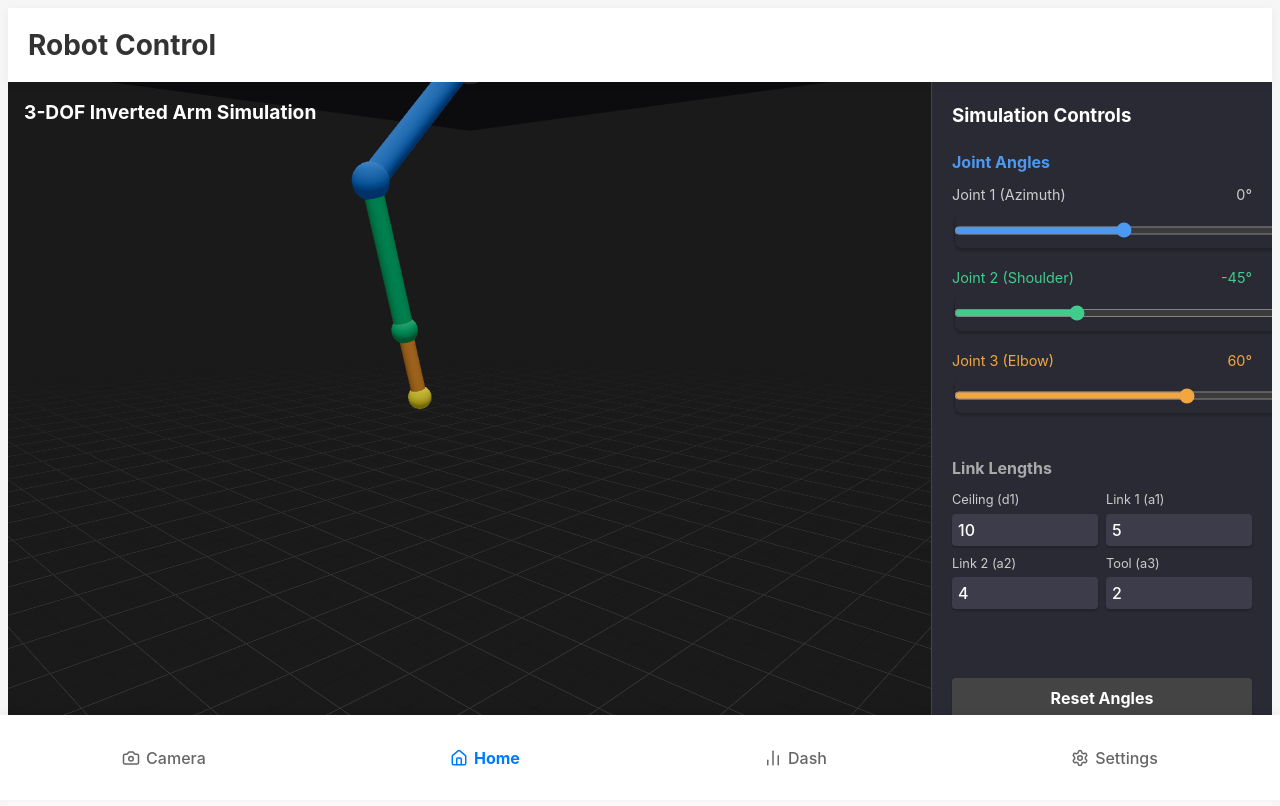
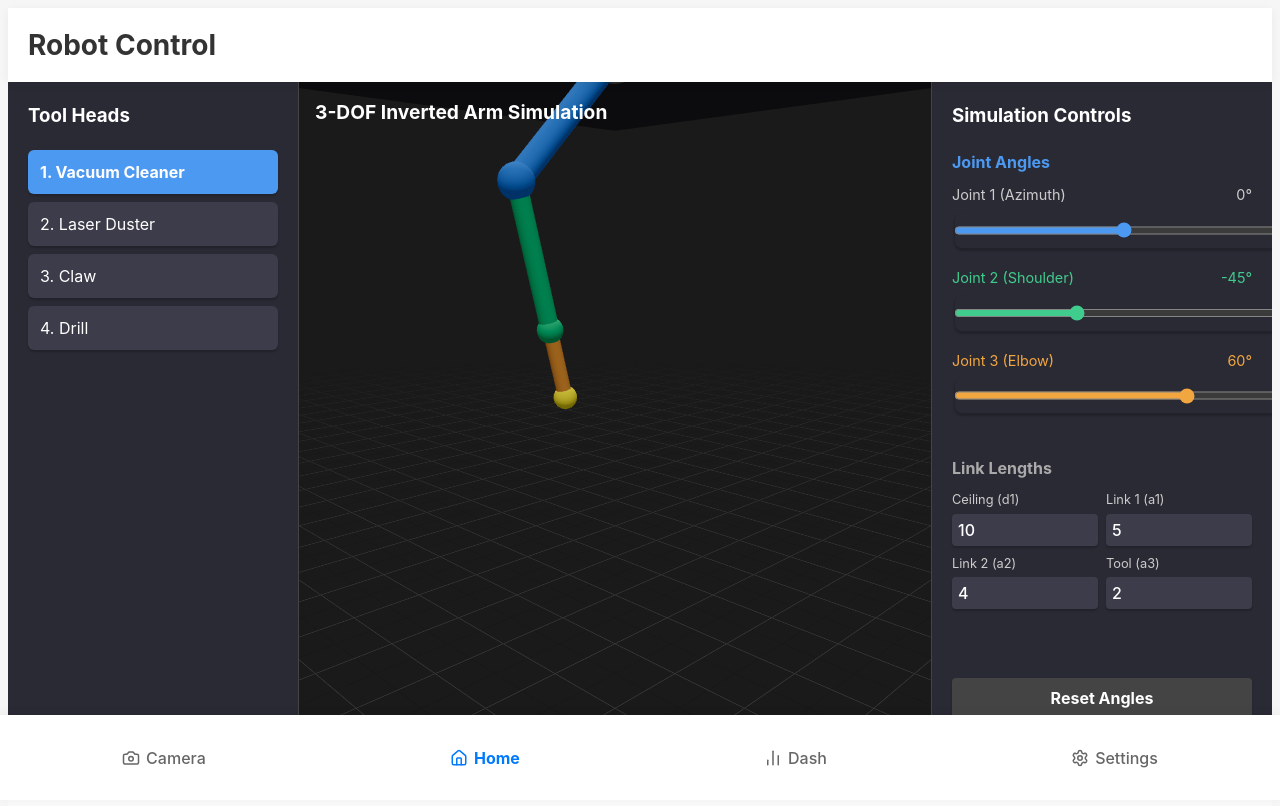
Before and after one commit to SphinxK/Fusion_Hackathon, a React (Vite) app in the folder fusionhack-app/: page / in a window 1280 px wide. Both pictures are taken after a click on the button "Home". Shown: the top 806 px of the page. Built offline with nearby package versions, Linux system fonts and the light colour scheme; no server answers.

Commit message:
Tool buttons added

```diff
--- a/fusionhack-app/src/App.jsx
+++ b/fusionhack-app/src/App.jsx
@@ -6,7 +6,6 @@ import CameraPage from "./camera";
 import ArmSimulation from "./ArmSimulation";
 import "./App.css";
 
-// 1. We move the Tauri boilerplate into the HomePage so it doesn't clutter the other tabs!
 const HomePage = () => {
   const [az, setAz] = useState(0);
   const [th2, setTh2] = useState(-45);
@@ -15,9 +14,40 @@ const HomePage = () => {
   const [a1, setA1] = useState(5);
   const [a2, setA2] = useState(4);
   const [a3, setA3] = useState(2);
+  const [activeTool, setActiveTool] = useState(1);
 
   return (
     <div style={{ display: 'flex', height: '100%', width: '100%' }}>
+      <div style={{ width: '250px', backgroundColor: '#2a2a35', padding: '20px', borderRight: '1px solid #444', overflowY: 'auto' }}>
+        <h3 style={{ marginTop: 0, marginBottom: '20px', color: '#fff' }}>Tool Heads</h3>
+        <div style={{ display: 'flex', flexDirection: 'column', gap: '8px' }}>
+          {[
+            { id: 1, name: '1. Vacuum Cleaner' },
+            { id: 2, name: '2. Laser Duster' },
+            { id: 3, name: '3. Claw' },
+            { id: 4, name: '4. Drill' }
+          ].map(tool => (
+            <button
+              key={tool.id}
+              onClick={() => setActiveTool(tool.id)}
+              style={{
+                padding: '12px',
+                background: activeTool === tool.id ? '#4c99f2' : '#3c3c4a',
+                color: '#fff',
+                border: 'none',
+                borderRadius: '6px',
+                cursor: 'pointer',
+                textAlign: 'left',
+                fontWeight: activeTool === tool.id ? 'bold' : 'normal',
+                transition: 'background 0.2s'
+              }}
+            >
+              {tool.name}
+            </button>
+          ))}
+        </div>
+      </div>
+
       {/* 3D Visualizer Container */}
       <div style={{ flex: 1, backgroundColor: '#1a1a1a', position: 'relative' }}>
         <ArmSimulation
@@ -123,10 +153,10 @@ const DashboardPage = ({ robotMode, setRobotMode, isInspecting }) => (
         <div className="maintenance-menu">
           <h3><Wrench size={24} style={{ marginRight: '8px', verticalAlign: 'middle' }} /> Maintenance Tasks</h3>
           <div className="task-grid">
-            <button className="task-button" onClick={() => {}}>1. Tile Replace</button>
-            <button className="task-button" onClick={() => {}}>2. Radiation Cleaning</button>
-            <button className="task-button" onClick={() => {}}>3. Magnet Removal</button>
-            <button className="task-button" onClick={() => {}}>4. Manual Operator Control</button>
+            <button className="task-button" onClick={() => { }}>1. Tile Replace</button>
+            <button className="task-button" onClick={() => { }}>2. Radiation Cleaning</button>
+            <button className="task-button" onClick={() => { }}>3. Magnet Removal</button>
+            <button className="task-button" onClick={() => { }}>4. Manual Operator Control</button>
           </div>
         </div>
       )}
```
Lines whose indentation alone changed are shown as unchanged.
